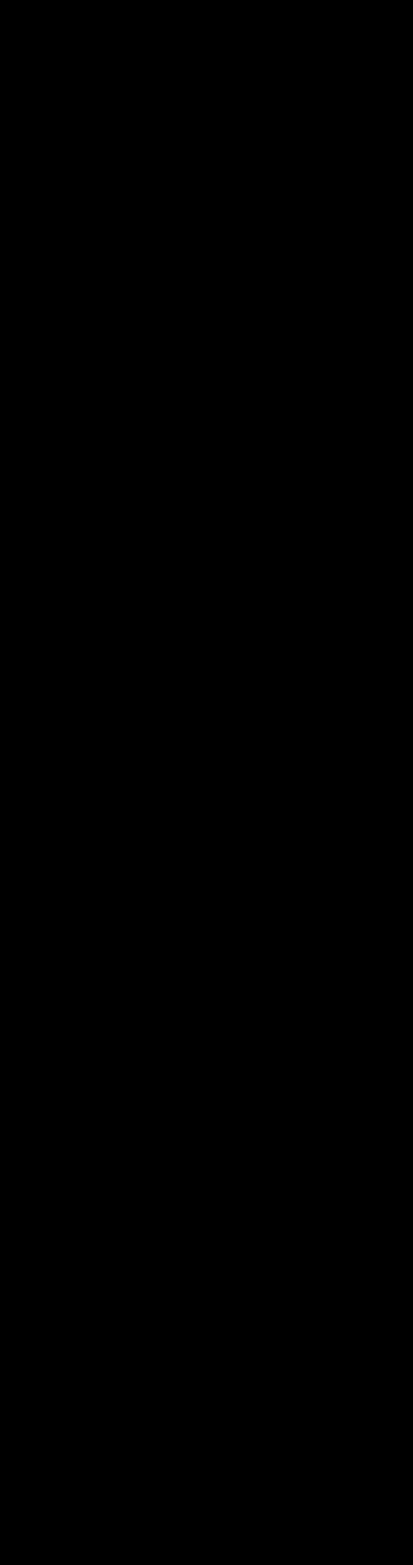
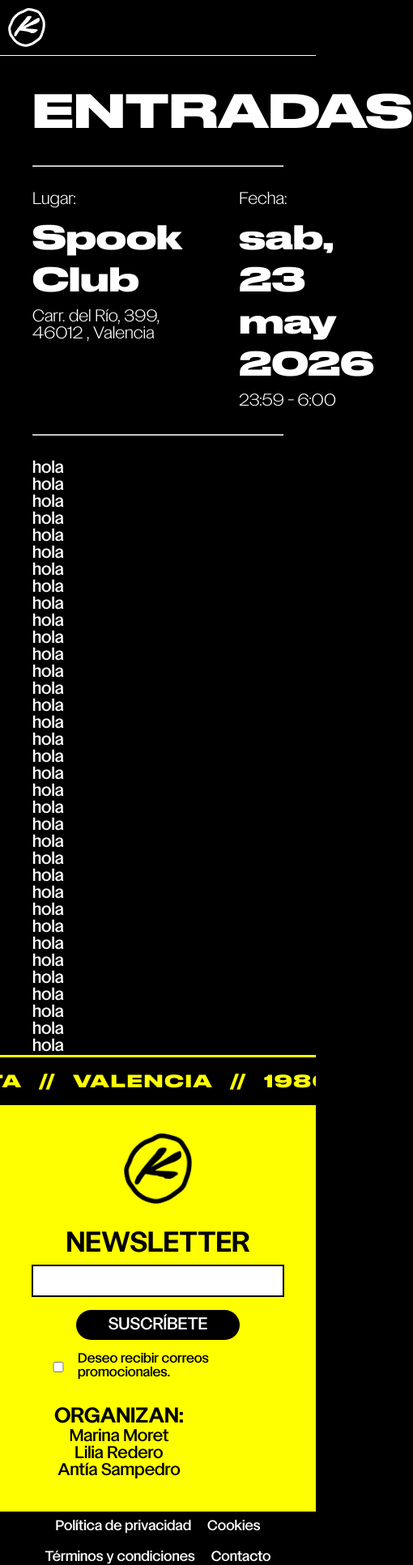
Before and after one commit to antiasamar/LA-RUTA-DEL-BAKALAO, a plain HTML site: page ticket.html in a window 390 px wide. Shown: the whole page at 81% size, 510 px wide, since content can reach past the window. Before the commit the page ends 844 px from the top, so only its background shows below. Drawn offline with Linux system fonts and the light colour scheme.

Commit message:
cabecera tickets

```diff
--- a/css/style.css
+++ b/css/style.css
@@ -27,7 +27,7 @@
 }
 @font-face {
     font-family: Light;
-    src: url(../fonts/Lightitalic.otf);
+    src: url(../fonts/Light.otf);
 }
 @font-face {
     font-family: Lightitalic;
@@ -545,9 +545,30 @@ footer {
 
 
 
+/* TICKET */
+
+.content > hr {
+    margin-top: 30px;
+    margin-bottom: 30px;
+}
+
+.content > div {
+    display: flex;
+    flex-direction: row;
+    gap: 70px;
+}
+
+.content > div > div > p {
+    font-family: Light ;
+}
+
+.content > div > div > h1 {
+    font-size: 2.5rem;
+    margin-top: 10px;
+    margin-bottom: 10px;
+}
 
 
-/* TICKET */
 
 /* FORMU */
 
--- a/ticket.html
+++ b/ticket.html
@@ -9,5 +9,228 @@
 </head>
 <body>
 
+    <div class="wrapper">
+         <header>
+            <a href=""><img src="media/img/logok.png" alt=""></a>
+            <!-- menu desktop -->
+            <nav class="nav-desktop">
+                <ul class="menu-desktop">
+                    <li>
+                        <a href="">MAPA</a>
+                    </li>
+                    <li>
+                        <a href="">CATÁLOGO</a>
+                    </li>
+                    <li>
+                        <a href="remember.html">REMEMBER</a>
+                    </li>
+                </ul>
+            </nav>
+
+            <!-- Icono hamburguesa  (y X)-->
+            <input type="checkbox" id="sideMenu" class="side-menu">
+            <label class="hamb" for="sideMenu">
+                <i class="fa-solid fa-bars"></i>
+                <i class="fa-solid fa-xmark"></i>
+            </label>
+
+
+            <!-- menu móvil -->
+            <nav class="nav-mobile">
+                <ul class="menu-mobile">
+                    <li>
+                        <a href="">MAPA</a>
+                    </li>
+                                <li>
+                        <a href="">CATÁLOGO</a>
+                    </li>
+                                <li>
+                        <a href="">REMEMBER</a>
+                    </li>
+                </ul>
+            </nav>
+
+        </header>
+
+
+        <div class="content">
+            <h1>ENTRADAS</h1>
+
+            <hr>
+
+            <div>
+                <div>
+                    <p>Lugar:</p>
+                    <h1>Spook Club</h1>
+                    <p>Carr. del Río, 399, 46012 , Valencia</p>
+                </div>
+
+                <div>
+                    <p>Fecha:</p>
+                    <h1>sab, 23 may 2026</h1>
+                    <p>23:59 - 6:00</p>
+                </div>
+
+            </div>
+
+            <hr>
+
+        </div>
+
+
+
+
+
+
+
+
+
+
+
+
+
+        <p>hola</p>
+        <p>hola</p>
+        <p>hola</p>
+        <p>hola</p>
+        <p>hola</p>
+        <p>hola</p>
+        <p>hola</p>
+        <p>hola</p>
+        <p>hola</p>
+        <p>hola</p>
+        <p>hola</p>
+        <p>hola</p>
+        <p>hola</p>
+        <p>hola</p>
+        <p>hola</p>
+        <p>hola</p>
+        <p>hola</p>
+        <p>hola</p>
+        <p>hola</p>
+        <p>hola</p>
+        <p>hola</p>
+        <p>hola</p>
+        <p>hola</p>
+        <p>hola</p>
+        <p>hola</p>
+        <p>hola</p>
+        <p>hola</p>
+        <p>hola</p>
+        <p>hola</p>
+        <p>hola</p>
+        <p>hola</p>
+        <p>hola</p>
+        <p>hola</p>
+        <p>hola</p>
+        <p>hola</p>
+
+
+
+        <div class="marquesina">
+            <div>
+                <p>ARCHIVO VISUAL DE LA RUTA</p>
+                <p>//</p>
+                <p>VALENCIA</p>
+                <p>//</p>
+                <p>1980-1995</p>
+                <p>//</p>
+                <p>ARCHIVO VISUAL DE LA RUTA</p>
+                <p>//</p>
+                <p>VALENCIA</p>
+                <p>//</p>
+                <p>1980-1995</p>
+                <p>//</p>
+                <p>ARCHIVO VISUAL DE LA RUTA</p>
+                <p>//</p>
+                <p>VALENCIA</p>
+                <p>//</p>
+                <p>1980-1995</p>
+                <p>//</p>
+                <p>ARCHIVO VISUAL DE LA RUTA</p>
+                <p>//</p>
+                <p>VALENCIA</p>
+                <p>//</p>
+                <p>1980-1995</p>
+                <p>//</p>
+
+            </div>
+        </div>
+
+        <footer>
+
+            <div class="bg-yellow-footer">
+
+                <div class="center-footer">
+                    <img src="media/img/logonegro.png" alt="">
+                </div>
+
+                <div class="form-item-footer center-footer">
+                    <h2>NEWSLETTER</h2>
+                    <div>
+                        <input type="email" id="uemail" name="user_email" required>
+                        <a href="">
+                            <p>
+                                SUSCRÍBETE
+                            </p>
+                        </a>
+
+                    </div>
+
+                </div>
+
+                <div class="check-footer">
+                    <input type="checkbox" name="accept_subs" id="subscribe">
+                    <p>Deseo recibir correos promocionales.</p>
+                </div>
+
+                <div>
+                    <div>
+                        <h2>ORGANIZAN:</h2>
+                        <p>Marina Moret</p>
+                        <p>Lilia Redero</p>
+                        <p>Antía Sampedro</p>
+                    </div>
+
+                    <div>
+                        <a href="">
+                            <i class="fa-brands fa-facebook"></i>
+                        </a>
+
+                        <a href="">
+                        <i class="fa-brands fa-instagram"></i>
+                        </a>
+
+                        <a href="">
+                            <i class="fa-brands fa-x-twitter"></i>
+                        </a>
+
+                        <a href="">
+                            <i class="fa-brands fa-youtube"></i>
+                        </a>
+
+                    </div>
+                </div>
+
+            </div>
+
+
+            <div class="bg-black-footer">
+                <ul>
+                    <li><p>Política de privacidad</p></li>
+                    <li><p>Cookies</p></li>
+                    <li><p>Términos y condiciones</p></li>
+                    <li><p>Contacto</p></li>
+                </ul>
+
+            </div>
+
+
+        </footer>
+
+
+    </div>
+
+
 </body>
 </html>
```
